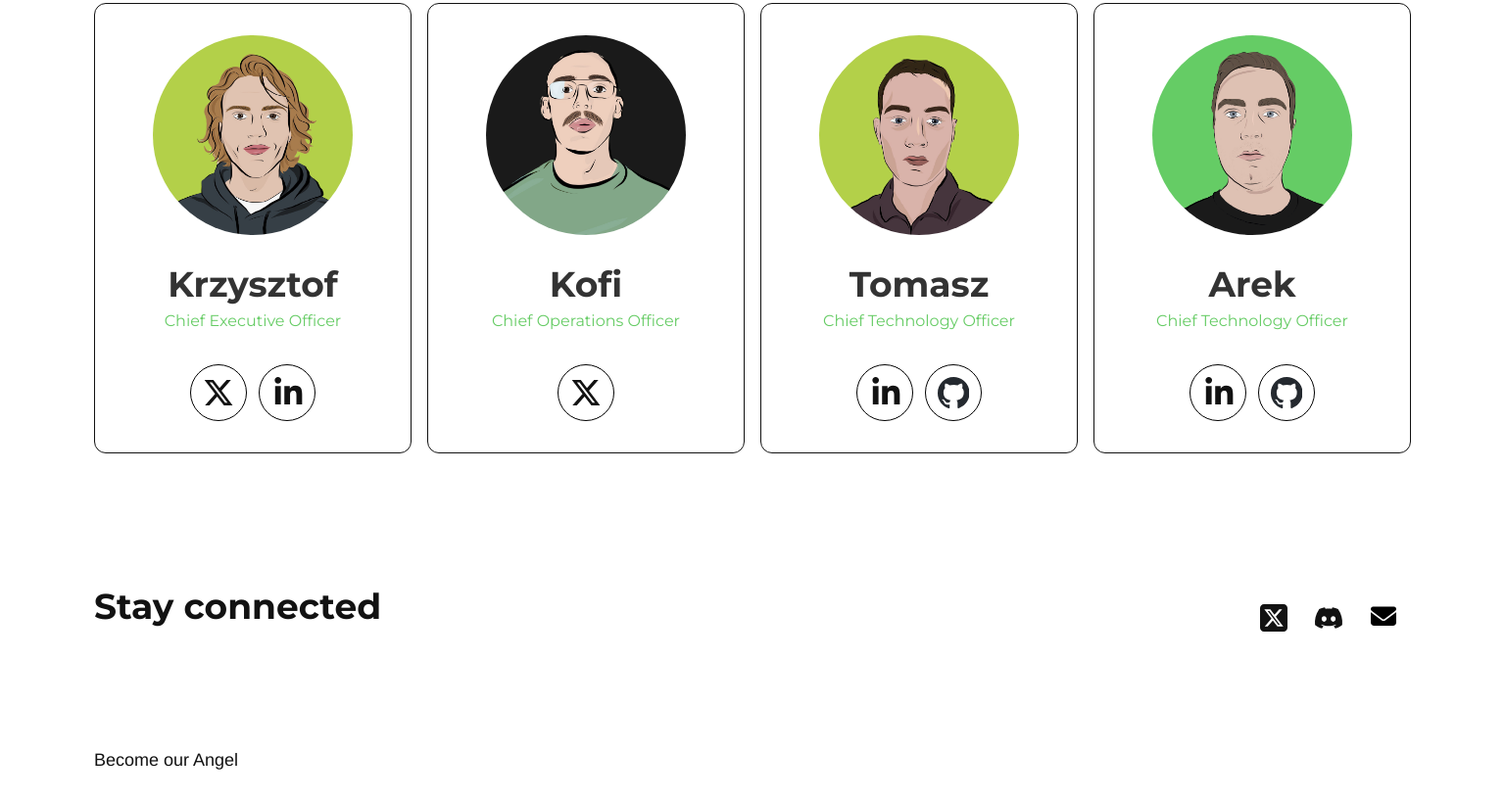
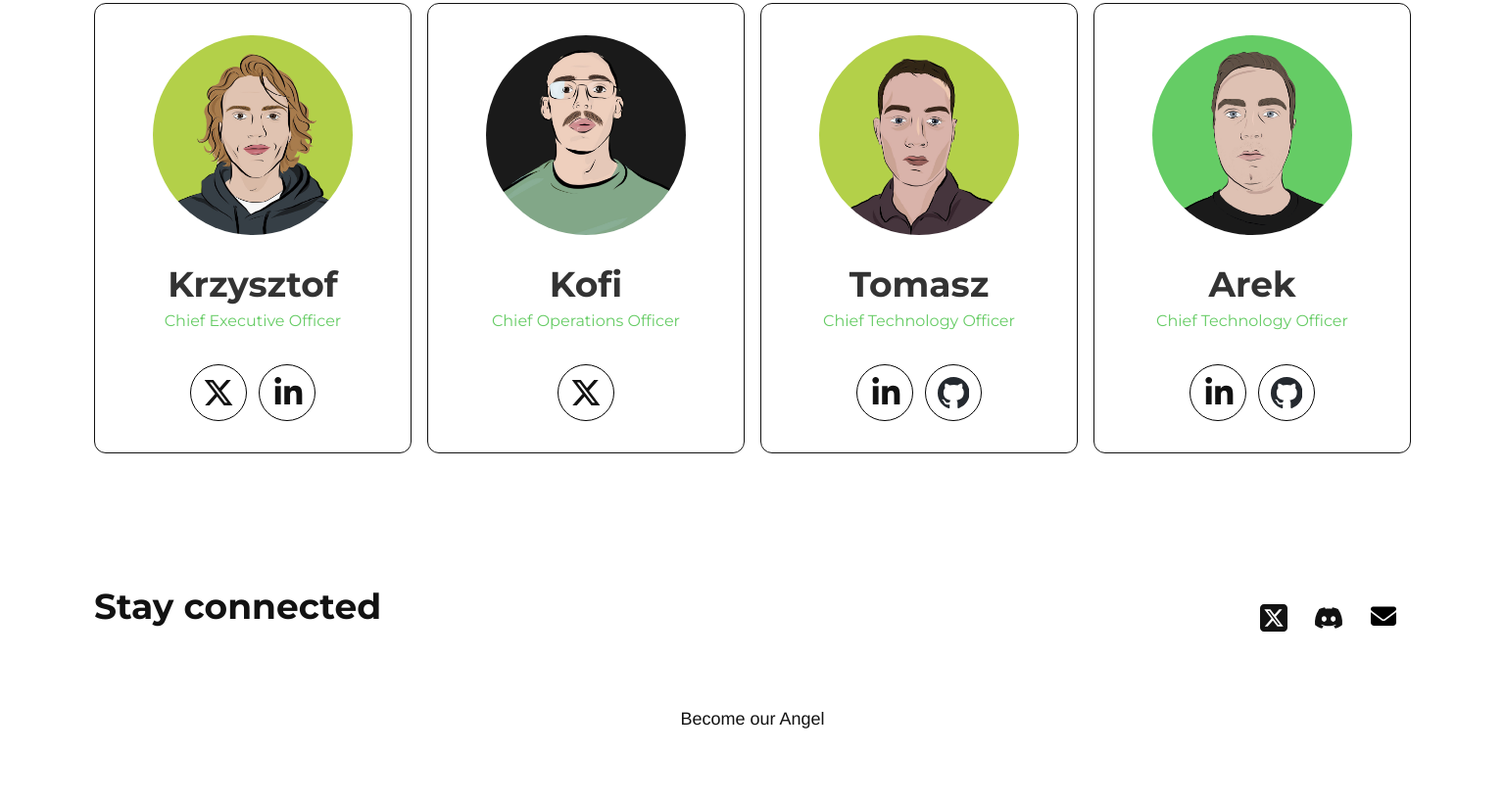
Before and after one commit to cryptomapp/cryptomapp.github.io, a plain HTML site: page index.html in a window 1536 px wide. Shown: the part 2707-3525 px from the top of the page at 98% size. After the commit the page ends 3483 px from the top, so only its background shows below. Drawn offline with nearby package versions, Linux system fonts and the light colour scheme.

Commit message:
Become our Angel centrally

```diff
--- a/css/home.css
+++ b/css/home.css
@@ -173,11 +173,11 @@
 
 .home #stay-connected-container {
   margin-top: 108px;
-  margin-bottom: 92px;
+  margin-bottom: 12px;
 }
 
 .home #investors-container {
-  margin-top: 22px;
+  margin-top: 10px;
   margin-bottom: 22px;
 }
 
@@ -208,7 +208,7 @@
 
 .home .investors-header {
   color: var(--foundation-grey-grey-700);
-  text-align: left;
+  text-align: center;
 }
 
 .home--video {
@@ -287,7 +287,7 @@
   }
 
   .home #stay-connected-container {
-    margin-bottom: 44px;
+    margin-bottom: 14px;
   }
 
   .home .stay-connected-header {
@@ -343,10 +343,9 @@
   }
 
   .home #investors-container {
-    max-width: 50%;
-    align-items: left;
+    align-items: center;
+    justify-content: center;
     display: flex;
-    justify-content: space-between;
   }
 
   .home .social-media {
```
